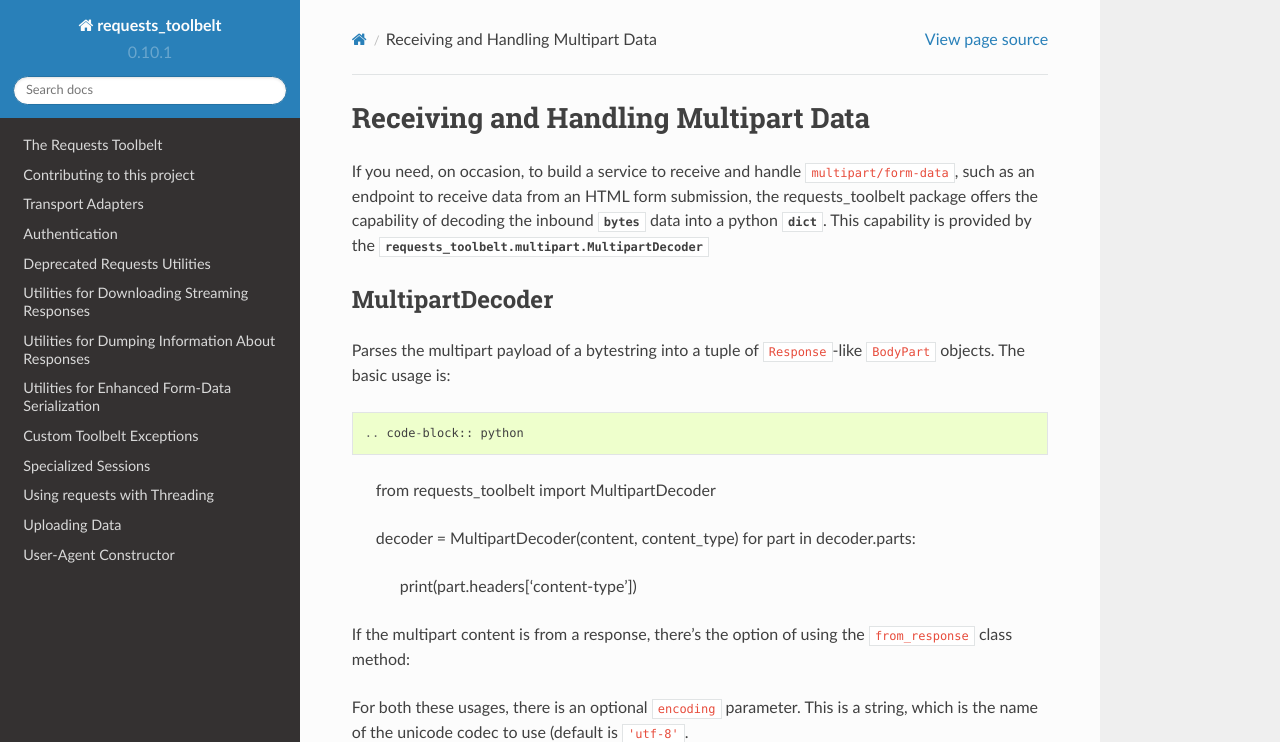
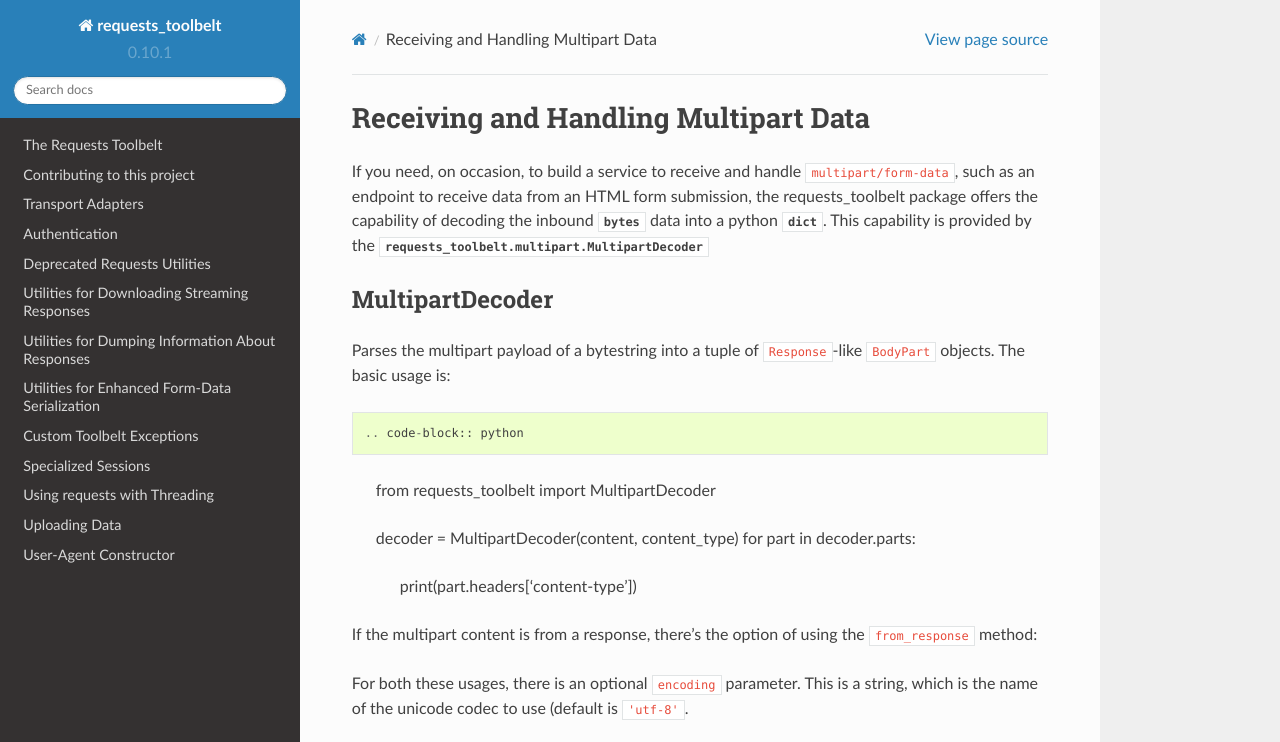
Before and after one commit to requests/toolbelt, a Sphinx documentation site: the page built from docs/receiving-and-handling-data.rst, in a window 1280 px wide and 1000 px high, cut to the strip 0-742 px from the top of the window. Built offline with Sphinx 7.4.7 and the Read the Docs theme 2.0.0, drawn with Linux system fonts in a browser that asks for light colours.

Commit message:
Added some text to the documentation

```diff
--- a/docs/receiving-and-handling-data.rst
+++ b/docs/receiving-and-handling-data.rst
@@ -21,7 +21,7 @@
         for part in decoder.parts:
             print(part.headers['content-type'])
 
-If the multipart content is from a response, there's the option of using the ``from_response`` class method:
+If the multipart content is from a response, there's the option of using the ``from_response`` method:
 
 .. code-block:: python
         import requests
```
Also changed, not shown: other parts of docs/receiving-and-handling-data.rst (+1 -0 lines).
